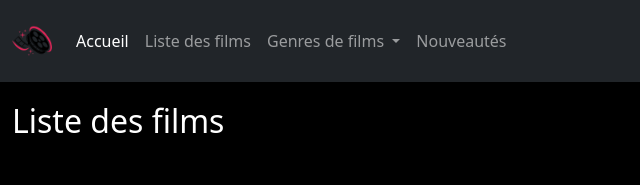
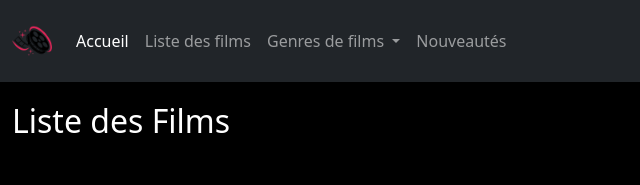
Before and after one commit to n0va-html/Cineflix-v2, a plain HTML site: page html/liste.html in a window 1280 px wide. Shown: the top 185 px of the page, 0-640 px from the left. Drawn offline with nearby package versions, Linux system fonts and the light colour scheme.

```diff
--- a/html/liste.html
+++ b/html/liste.html
@@ -78,7 +78,7 @@
     <div class="container-fluid">
         <div class="row"data-aos="fade-down">
             <div class="col-9 col-lg-10" >
-                <h2 class="blanc">Liste des films</h2>
+                <h2 class="blanc">Liste des Films</h2>
             </div>
             <div class="col-3 col-lg-2">
                 <div class="dropdown col-12">
```
